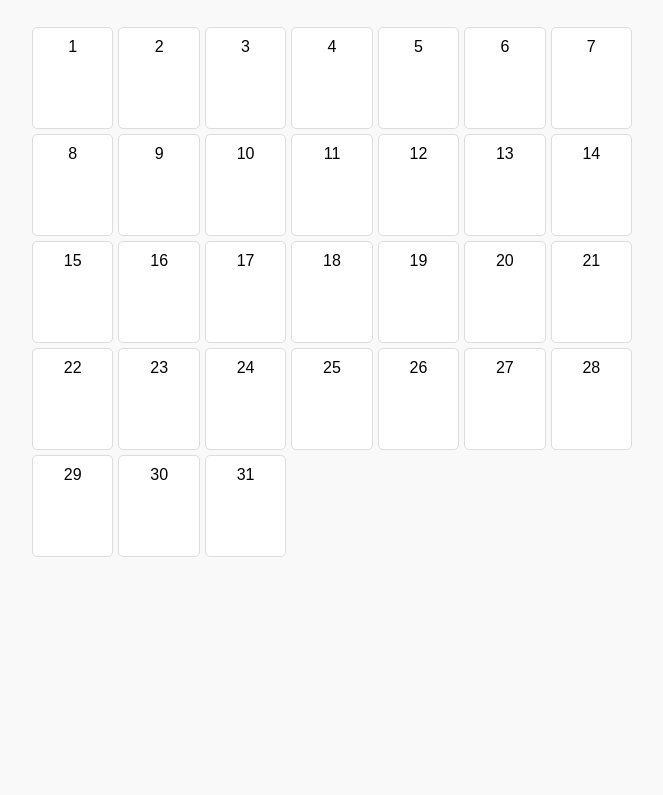
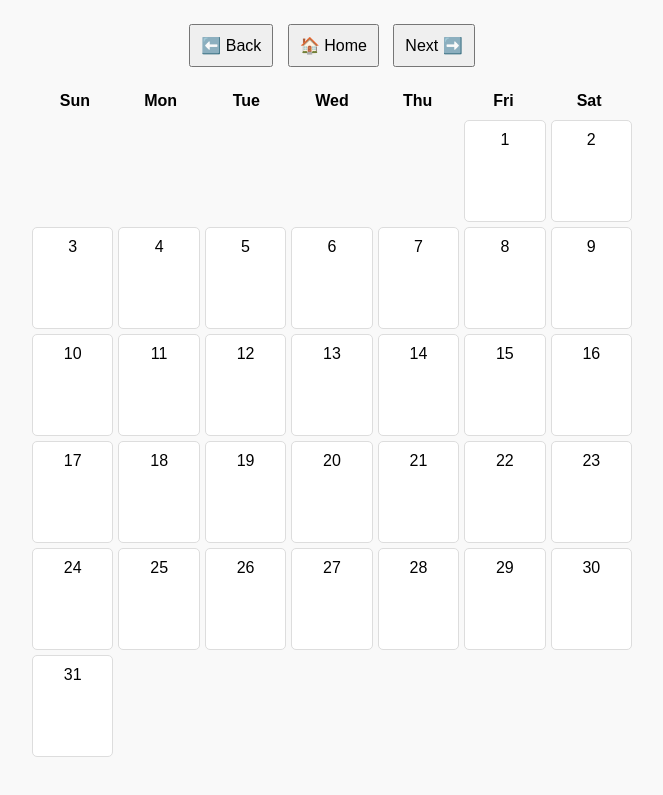
Before and after one commit to thaism2f/missionary-meals, a plain HTML site: page elders-metrowest.html in a window 1280 px wide. Shown: the part 90-885 px from the top of the page, without its empty margins (308-971 px from the left). Before the commit the page ends 800 px from the top, so only its background shows below. Drawn offline with Linux system fonts and the light colour scheme.

Commit message:
Updated with aligned multi-month calendar

```diff
--- a/elders-metrowest.html
+++ b/elders-metrowest.html
@@ -6,13 +6,21 @@
   <link rel="stylesheet" href="style.css">
 </head>
 <body>
-  <h1>🍝 Elders Metrowest – August 2025</h1>
+  <h1>🍝 Elders Metrowest – <span id="month-title">August 2025</span></h1>
+  <div class="calendar-nav">
+    <button onclick="changeMonth(-1)">⬅️ Back</button>
+    <button onclick="goHome()">🏠 Home</button>
+    <button onclick="changeMonth(1)">Next ➡️</button>
+  </div>
+  <div class="weekdays">
+    <div>Sun</div><div>Mon</div><div>Tue</div><div>Wed</div><div>Thu</div><div>Fri</div><div>Sat</div>
+  </div>
   <div class="calendar" id="calendar"></div>
   <div id="form">
     <p id="selected-date-label"></p>
     <input type="text" id="name" placeholder="Your Name">
     <button onclick="submitForm()">Submit</button>
   </div>
-  <script src="elders-script.js"></script>
+  <script src="elders-multi.js"></script>
 </body>
 </html>
--- /dev/null
+++ b/elders-multi.js
@@ -0,0 +1,70 @@
+
+const calendarEl = document.getElementById('calendar');
+const form = document.getElementById('form');
+const nameInput = document.getElementById('name');
+const selectedDateLabel = document.getElementById('selected-date-label');
+const monthTitle = document.getElementById('month-title');
+
+let currentMonth = 7;  // August = 7
+let currentYear = 2025;
+const signUps = {};
+
+function renderCalendar(month, year) {
+  calendarEl.innerHTML = '';
+  const firstDay = new Date(year, month, 1).getDay();
+  const daysInMonth = new Date(year, month + 1, 0).getDate();
+  const monthNames = ["January", "February", "March", "April", "May", "June",
+                      "July", "August", "September", "October", "November", "December"];
+  monthTitle.textContent = `${monthNames[month]} ${year}`;
+
+  for (let i = 0; i < firstDay; i++) {
+    const empty = document.createElement('div');
+    calendarEl.appendChild(empty);
+  }
+
+  for (let i = 1; i <= daysInMonth; i++) {
+    const day = document.createElement('div');
+    day.className = 'day';
+    const key = `${year}-${month + 1}-${i}`;
+    day.dataset.date = key;
+    day.innerHTML = `<div>${i}</div><div class="signup-name" id="name-${key}">${signUps[key] || ''}</div>`;
+    day.onclick = () => showForm(i, month, year);
+    calendarEl.appendChild(day);
+  }
+}
+
+function showForm(day, month, year) {
+  const key = `${year}-${month + 1}-${day}`;
+  selectedDateLabel.textContent = `Sign up for ${key}`;
+  form.style.display = 'block';
+  nameInput.dataset.date = key;
+  nameInput.focus();
+}
+
+function submitForm() {
+  const name = nameInput.value.trim();
+  const key = nameInput.dataset.date;
+  if (!name) return alert("Please enter your name");
+  signUps[key] = name;
+  document.getElementById(`name-${key}`).textContent = name;
+  nameInput.value = '';
+  form.style.display = 'none';
+}
+
+function changeMonth(delta) {
+  currentMonth += delta;
+  if (currentMonth < 0) {
+    currentMonth = 11;
+    currentYear--;
+  } else if (currentMonth > 11) {
+    currentMonth = 0;
+    currentYear++;
+  }
+  renderCalendar(currentMonth, currentYear);
+}
+
+function goHome() {
+  window.location.href = "index.html";
+}
+
+renderCalendar(currentMonth, currentYear);
--- a/style.css
+++ b/style.css
@@ -25,12 +25,22 @@ h1 {
   background: #ccc;
   pointer-events: none;
 }
+.calendar-nav {
+  margin: 20px;
+}
+.weekdays {
+  display: grid;
+  grid-template-columns: repeat(7, 1fr);
+  max-width: 600px;
+  margin: 10px auto;
+  font-weight: bold;
+}
 .calendar {
   display: grid;
   grid-template-columns: repeat(7, 1fr);
   gap: 5px;
   max-width: 600px;
-  margin: 30px auto;
+  margin: 10px auto;
 }
 .day {
   background: white;
```
